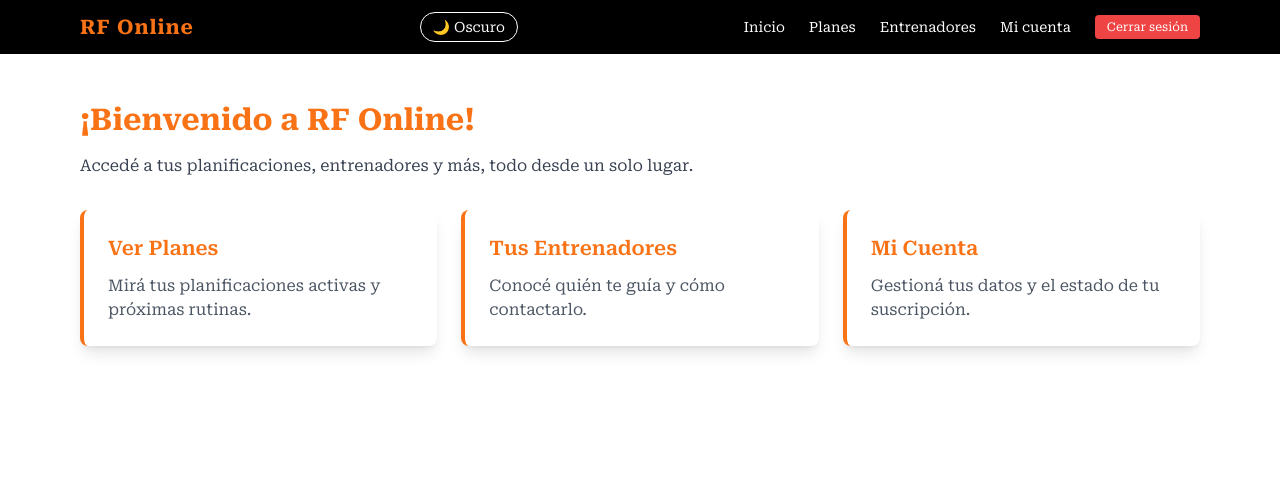
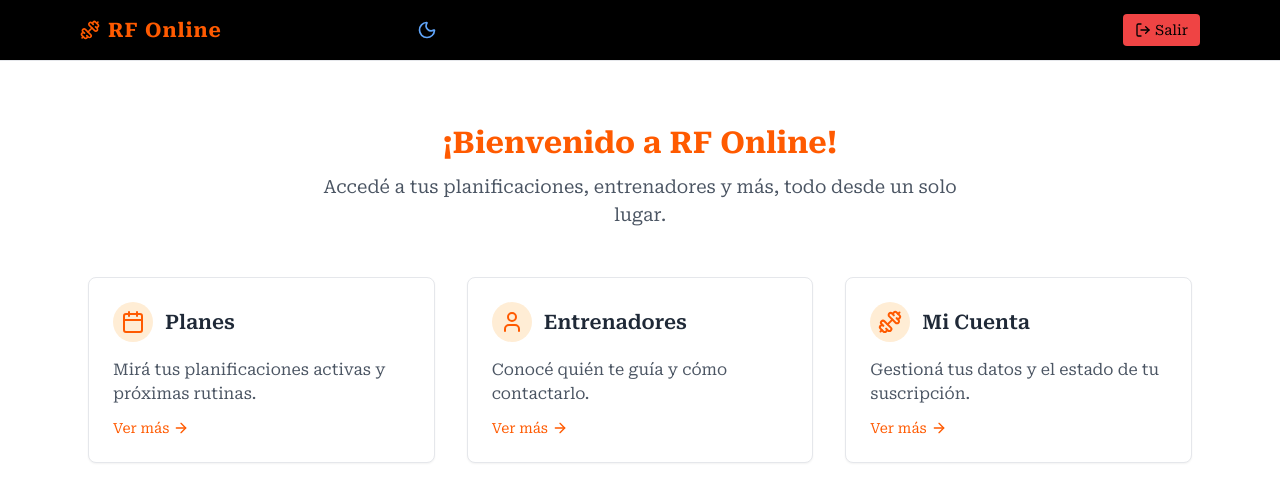
Before and after one commit to nahuelmieres/rf-online-frontend, a React (Vite) app: page / in a window 1280 px wide. Shown: the top 502 px of the page. Built offline with nearby package versions, Linux system fonts and the light colour scheme; sample sign-in values are in the browser's storage.

Commit message:
Mejoras en Planes.jsx

```diff
--- a/package.json
+++ b/package.json
@@ -13,12 +13,16 @@
   "author": "",
   "license": "ISC",
   "dependencies": {
+    "@fontsource/inter": "^5.2.6",
+    "@fontsource/roboto-mono": "^5.2.6",
+    "@heroicons/react": "^2.2.0",
     "axios": "^1.10.0",
     "jwt-decode": "^4.0.0",
+    "lucide-react": "^0.525.0",
     "path": "^0.12.7",
     "react": "^19.1.0",
     "react-dom": "^19.1.0",
-    "react-router-dom": "^7.6.2"
+    "react-router-dom": "^7.6.3"
   },
   "devDependencies": {
     "@vitejs/plugin-react": "^4.6.0",
--- a/src/components/Navbar.jsx
+++ b/src/components/Navbar.jsx
@@ -1,12 +1,12 @@
 import React, { useState, useEffect } from 'react';
 import { Link, useNavigate } from 'react-router-dom';
 import { useAuth } from '../context/AuthContext';
+import { Sun, Moon, Menu, X, Home, Dumbbell, Users, UserCircle, LogOut } from 'lucide-react';
 
 const Navbar = () => {
   const { usuario, logout } = useAuth();
   const [menuAbierto, setMenuAbierto] = useState(false);
   const [darkMode, setDarkMode] = useState(() => {
-    // Verifica el tema guardado o el preference del sistema
     return localStorage.getItem('theme') === 'dark' ||
            (window.matchMedia('(prefers-color-scheme: dark)').matches && !localStorage.getItem('theme'));
   });
@@ -26,122 +26,132 @@ const Navbar = () => {
     setDarkMode(prev => !prev);
   };
 
-  if (!usuario) return null;
-
   const handleLogout = () => {
     logout();
     navigate('/login');
   };
 
+  if (!usuario) return null;
+
+  // Componente auxiliar para items de navegación
+  const NavItem = ({ to, icon, text }) => (
+    <li>
+      <Link to={to} className="flex items-center gap-1.5 hover:text-primary-light dark:hover:text-primary-dark transition">
+        {icon}
+        <span>{text}</span>
+      </Link>
+    </li>
+  );
+
+  // Componente auxiliar para items mobile
+  const MobileNavItem = ({ to, icon, text, onClick }) => (
+    <li className="border-b border-gray-700 last:border-0">
+      <Link
+        to={to}
+        onClick={onClick}
+        className="flex items-center gap-2 py-3 px-2 hover:text-primary-light dark:hover:text-primary-dark"
+      >
+        {icon}
+        <span>{text}</span>
+      </Link>
+    </li>
+  );
+
   return (
-    <header className="bg-black dark:bg-gray-900 text-white">
+    <header className="bg-gym-black dark:bg-gray-850 border-b border-gray-200 dark:border-gray-700">
       <nav className="max-w-6xl mx-auto px-4 py-3 flex justify-between items-center">
-        <h1 className="text-xl font-bold tracking-wider text-orange-500 dark:text-orange-400">
-          <Link to="/">RF Online</Link>
+        <h1 className="text-xl font-bold tracking-wider text-gym-orange dark:text-primary-dark">
+          <Link to="/" className="flex items-center gap-2">
+            <Dumbbell className="w-5 h-5" />
+            <span>RF Online</span>
+          </Link>
         </h1>
 
         <div className="flex items-center gap-4">
           {/* Botón Dark Mode */}
           <button
             onClick={toggleDarkMode}
-            className="hidden md:flex items-center gap-1 text-sm px-3 py-1 border border-white rounded-full hover:bg-white hover:text-black transition"
-            aria-label={darkMode ? 'Cambiar a modo claro' : 'Cambiar a modo oscuro'}
+            className="p-2 rounded-full hover:bg-gray-200 dark:hover:bg-gray-700 transition"
+            aria-label={darkMode ? 'Modo claro' : 'Modo oscuro'}
           >
             {darkMode ? (
-              <span className="flex items-center gap-1">
-                <span>☀️</span>
-                <span className="hidden lg:inline">Claro</span>
-              </span>
+              <Sun className="w-5 h-5 text-yellow-300" />
             ) : (
-              <span className="flex items-center gap-1">
-                <span>🌙</span>
-                <span className="hidden lg:inline">Oscuro</span>
-              </span>
+              <Moon className="w-5 h-5 text-blue-400" />
             )}
           </button>
 
-          {/* Menú hamburguesa para mobile */}
+          {/* Menú hamburguesa */}
           <button
-            className="md:hidden"
+            className="md:hidden p-1"
             onClick={() => setMenuAbierto(!menuAbierto)}
-            aria-label="Menú"
           >
-            <svg
-              className="w-6 h-6"
-              fill="none"
-              stroke="currentColor"
-              viewBox="0 0 24 24"
-            >
-              {menuAbierto ? (
-                <path strokeLinecap="round" strokeLinejoin="round" strokeWidth={2} d="M6 18L18 6M6 6l12 12" />
-              ) : (
-                <path strokeLinecap="round" strokeLinejoin="round" strokeWidth={2} d="M4 6h16M4 12h16M4 18h16" />
-              )}
-            </svg>
+            {menuAbierto ? (
+              <X className="w-6 h-6" />
+            ) : (
+              <Menu className="w-6 h-6" />
+            )}
           </button>
         </div>
 
         {/* Navegación desktop */}
-        <ul className="hidden md:flex gap-6 text-sm font-medium items-center">
-          <li><Link to="/" className="hover:text-orange-500 dark:hover:text-orange-400">Inicio</Link></li>
-          <li><Link to="/planes" className="hover:text-orange-500 dark:hover:text-orange-400">Planes</Link></li>
-          <li><Link to="/entrenadores" className="hover:text-orange-500 dark:hover:text-orange-400">Entrenadores</Link></li>
-          <li><Link to="/cuenta" className="hover:text-orange-500 dark:hover:text-orange-400">Mi cuenta</Link></li>
+        <ul className="hidden md:flex gap-6 items-center">
+          <NavItem to="/" icon={<Home size={18} />} text="Inicio" />
+          <NavItem to="/planes" icon={<Dumbbell size={18} />} text="Mi Plan" />
+          <NavItem to="/entrenadores" icon={<Users size={18} />} text="Entrenadores" />
+          <NavItem to="/cuenta" icon={<UserCircle size={18} />} text="Mi cuenta" />
           <li>
             <button
               onClick={handleLogout}
-              className="bg-red-500 hover:bg-red-600 text-white px-3 py-1 rounded text-xs"
+              className="flex items-center gap-1 text-sm bg-red-500 hover:bg-red-600 px-3 py-1.5 rounded"
             >
-              Cerrar sesión
+              <LogOut size={16} />
+              <span>Salir</span>
             </button>
           </li>
         </ul>
       </nav>
 
-      {/* Navegación mobile */}
+      {/* Menú mobile */}
       {menuAbierto && (
-        <ul className="md:hidden px-4 pb-4 flex flex-col gap-2 text-sm font-medium bg-black dark:bg-gray-900">
-          <li>
-            <Link to="/" onClick={() => setMenuAbierto(false)} className="block py-2 hover:text-orange-500 dark:hover:text-orange-400">
-              Inicio
-            </Link>
-          </li>
-          <li>
-            <Link to="/planes" onClick={() => setMenuAbierto(false)} className="block py-2 hover:text-orange-500 dark:hover:text-orange-400">
-              Planes
-            </Link>
-          </li>
-          <li>
-            <Link to="/entrenadores" onClick={() => setMenuAbierto(false)} className="block py-2 hover:text-orange-500 dark:hover:text-orange-400">
-              Entrenadores
-            </Link>
-          </li>
-          <li>
-            <Link to="/cuenta" onClick={() => setMenuAbierto(false)} className="block py-2 hover:text-orange-500 dark:hover:text-orange-400">
-              Mi cuenta
-            </Link>
-          </li>
-          <li className="pt-2">
+        <div className="md:hidden px-4 pb-4 bg-gym-black dark:bg-gray-850 border-t border-gray-700">
+          <MobileNavItem
+            to="/"
+            icon={<Home size={18} />}
+            text="Inicio"
+            onClick={() => setMenuAbierto(false)}
+          />
+          <MobileNavItem
+            to="/planes"
+            icon={<Dumbbell size={18} />}
+            text="Planes"
+            onClick={() => setMenuAbierto(false)}
+          />
+          <MobileNavItem
+            to="/entrenadores"
+            icon={<Users size={18} />}
+            text="Entrenadores"
+            onClick={() => setMenuAbierto(false)}
+          />
+          <MobileNavItem
+            to="/cuenta"
+            icon={<UserCircle size={18} />}
+            text="Mi cuenta"
+            onClick={() => setMenuAbierto(false)}
+          />
+          <li className="mt-2 pt-2 border-t border-gray-700">
             <button
               onClick={() => {
                 handleLogout();
                 setMenuAbierto(false);
               }}
-              className="bg-red-500 hover:bg-red-600 text-white px-3 py-1 rounded text-xs w-full text-center"
+              className="flex items-center justify-center gap-2 w-full bg-red-500 hover:bg-red-600 text-white px-4 py-2 rounded"
             >
-              Cerrar sesión
+              <LogOut size={16} />
+              <span>Cerrar sesión</span>
             </button>
           </li>
-          {/* Dark Mode en mobile */}
-          <li className="pt-2">
-            <button
-              onClick={toggleDarkMode}
-              className="flex items-center gap-2 text-sm px-3 py-1 border border-white rounded-full hover:bg-white hover:text-black w-full justify-center"
-            >
-              {darkMode ? '☀️ Modo Claro' : '🌙 Modo Oscuro'}
-            </button>
-          </li>
-        </ul>
+        </div>
       )}
     </header>
   );
--- a/src/index.css
+++ b/src/index.css
@@ -1,8 +1,19 @@
 @tailwind base;
 @tailwind components;
 @tailwind utilities;
+
 @layer base {
   body {
-    @apply font-sans;
+    @apply font-sans bg-background-light dark:bg-background-dark text-gray-800 dark:text-gray-200;
+  }
+  h1, h2, h3 {
+    @apply text-gym-black dark:text-white;
+  }
+  a {
+    @apply transition-colors duration-200;
+  }
+  /* Estilo para tarjetas */
+  .card {
+    @apply bg-white dark:bg-gray-800 rounded-lg shadow-sm hover:shadow-md transition-shadow border border-gray-200 dark:border-gray-700;
   }
 }
--- a/src/pages/Cuenta.jsx
+++ b/src/pages/Cuenta.jsx
@@ -1,8 +1,11 @@
 import React, { useEffect, useState } from "react";
+import { User, Mail, Shield, CreditCard, Loader2, AlertCircle, CheckCircle2, XCircle } from 'lucide-react';
+import { Link } from 'react-router-dom';
 
 const Cuenta = () => {
   const [perfil, setPerfil] = useState(null);
   const [loading, setLoading] = useState(true);
+  const [error, setError] = useState(null);
 
   useEffect(() => {
     const fetchPerfil = async () => {
@@ -14,10 +17,13 @@ const Cuenta = () => {
           },
         });
 
+        if (!res.ok) throw new Error('Error al obtener el perfil');
+
         const data = await res.json();
         setPerfil(data);
       } catch (error) {
         console.error("Error al obtener el perfil", error);
+        setError(error.message);
       } finally {
         setLoading(false);
       }
@@ -26,39 +32,103 @@ const Cuenta = () => {
     fetchPerfil();
   }, []);
 
-  if (loading) return <div className="text-center mt-20 text-gray-600 dark:text-gray-400">Cargando datos...</div>;
+  if (loading) return (
+    <div className="flex flex-col items-center justify-center min-h-[300px]">
+      <Loader2 className="w-8 h-8 text-orange-500 animate-spin" />
+      <p className="mt-4 text-gray-600 dark:text-gray-400">Cargando tus datos...</p>
+    </div>
+  );
 
-  if (!perfil) return <div className="text-center mt-20 text-red-500 dark:text-red-400">Error al cargar el perfil.</div>;
+  if (error || !perfil) return (
+    <div className="flex flex-col items-center justify-center min-h-[300px] text-center p-6">
+      <AlertCircle className="w-8 h-8 text-red-500 mb-4" />
+      <h3 className="text-lg font-medium text-red-500 dark:text-red-400 mb-2">Error al cargar el perfil</h3>
+      <p className="text-gray-600 dark:text-gray-400 mb-4">{error}</p>
+      <Link
+        to="/"
+        className="text-orange-500 dark:text-orange-400 hover:underline"
+      >
+        Volver al inicio
+      </Link>
+    </div>
+  );
 
   return (
-    <div className="max-w-4xl mx-auto mt-10 p-6 bg-white dark:bg-gray-800 shadow-lg rounded-lg border-l-4 border-orange-500">
-      <h1 className="text-2xl font-bold text-orange-500 dark:text-orange-400 mb-6">Mi cuenta</h1>
+    <div className="max-w-4xl mx-auto my-8 p-6 sm:p-8 card">
+      <div className="flex items-center gap-3 mb-6">
+        <User className="w-6 h-6 text-orange-500 dark:text-orange-400" />
+        <h1 className="text-2xl font-bold text-gray-800 dark:text-white">Mi cuenta</h1>
+      </div>
 
-      <div className="space-y-4">
-        <div className="flex items-baseline">
-          <span className="inline-block w-24 font-medium text-gray-700 dark:text-gray-300">Nombre:</span>
-          <span className="text-gray-900 dark:text-white">{perfil.nombre}</span>
+      <div className="space-y-6">
+        {/* Sección Información Personal */}
+        <div className="border-b border-gray-200 dark:border-gray-700 pb-6">
+          <h2 className="text-lg font-semibold text-gray-800 dark:text-white mb-4">Información personal</h2>
+
+          <div className="grid grid-cols-1 md:grid-cols-2 gap-4">
+            <InfoItem
+              icon={<User className="w-5 h-5" />}
+              label="Nombre"
+              value={perfil.nombre}
+            />
+
+            <InfoItem
+              icon={<Mail className="w-5 h-5" />}
+              label="Email"
+              value={perfil.email}
+            />
+
+            <InfoItem
+              icon={<Shield className="w-5 h-5" />}
+              label="Rol"
+              value={perfil.rol}
+              capitalize
+            />
+          </div>
         </div>
 
-        <div className="flex items-baseline">
-          <span className="inline-block w-24 font-medium text-gray-700 dark:text-gray-300">Email:</span>
-          <span className="text-gray-900 dark:text-white">{perfil.email}</span>
-        </div>
+        {/* Sección Suscripción */}
+        <div>
+          <h2 className="text-lg font-semibold text-gray-800 dark:text-white mb-4">Suscripción</h2>
 
-        <div className="flex items-baseline">
-          <span className="inline-block w-24 font-medium text-gray-700 dark:text-gray-300">Rol:</span>
-          <span className="text-gray-900 dark:text-white capitalize">{perfil.rol}</span>
-        </div>
+          <InfoItem
+            icon={<CreditCard className="w-5 h-5" />}
+            label="Estado"
+            value={perfil.estadoPago ? "Activo" : "Inactivo"}
+            iconStatus={perfil.estadoPago ?
+              <CheckCircle2 className="w-5 h-5 text-green-500" /> :
+              <XCircle className="w-5 h-5 text-red-500" />
+            }
+          />
 
-        <div className="flex items-baseline">
-          <span className="inline-block w-24 font-medium text-gray-700 dark:text-gray-300">Estado:</span>
-          <span className={`font-medium ${perfil.estadoPago ? 'text-green-600 dark:text-green-400' : 'text-red-600 dark:text-red-400'}`}>
-            {perfil.estadoPago ? "Activo" : "Inactivo"}
-          </span>
+          {!perfil.estadoPago && (
+            <Link
+              to="/suscripcion"
+              className="inline-block mt-4 px-4 py-2 bg-orange-500 hover:bg-orange-600 text-white rounded-md transition-colors"
+            >
+              Activar suscripción
+            </Link>
+          )}
         </div>
       </div>
     </div>
   );
 };
 
+// Componente auxiliar para items de información
+const InfoItem = ({ icon, label, value, capitalize = false, iconStatus = null }) => (
+  <div className="flex items-start gap-3">
+    <div className="p-1.5 bg-orange-100 dark:bg-orange-900/30 rounded-full">
+      {icon}
+    </div>
+    <div className="flex-1">
+      <p className="text-sm font-medium text-gray-500 dark:text-gray-400">{label}</p>
+      <p className={`text-gray-800 dark:text-white ${capitalize ? 'capitalize' : ''}`}>
+        {value}
+        {iconStatus && <span className="ml-2">{iconStatus}</span>}
+      </p>
+    </div>
+  </div>
+);
+
 export default Cuenta;
--- a/src/pages/Inicio.jsx
+++ b/src/pages/Inicio.jsx
@@ -1,54 +1,84 @@
 import React from 'react';
 import { Link } from 'react-router-dom';
+import { Calendar, Dumbbell, User, ArrowRight } from 'lucide-react';
 
 const Inicio = () => {
   return (
-    <section className="max-w-6xl mx-auto px-4 py-8">
-      <h2 className="text-3xl font-bold text-orange-500 dark:text-orange-400 mb-4">
+    <section className="max-w-6xl mx-auto px-6 py-12">
+      <div className="text-center mb-12 px-4">
+        <h2 className="text-3xl font-bold text-gym-orange dark:text-primary-dark mb-3">
           ¡Bienvenido a RF Online!
         </h2>
-      <p className="text-gray-700 dark:text-gray-300 mb-8">
+        <p className="text-lg text-gray-600 dark:text-gray-300 max-w-2xl mx-auto">
           Accedé a tus planificaciones, entrenadores y más, todo desde un solo lugar.
         </p>
+      </div>
 
-      <div className="grid grid-cols-1 md:grid-cols-3 gap-6">
+      <div className="grid grid-cols-1 md:grid-cols-3 gap-8 px-4 md:px-0">
         {/* Card Planes */}
         <Link
           to="/planes"
-          className="bg-white dark:bg-gray-800 shadow-lg hover:shadow-xl rounded-lg border-l-4 border-orange-500 p-6 transition-all hover:translate-y-[-4px]"
+          className="card group p-6" /* Padding interno aumentado */
         >
-          <h3 className="text-xl font-semibold text-orange-500 dark:text-orange-400 mb-3">
-            Ver Planes
+          <div className="flex items-center gap-3 mb-4">
+            <div className="bg-orange-100 dark:bg-orange-900/30 p-2 rounded-full">
+              <Calendar className="w-6 h-6 text-gym-orange dark:text-orange-300" />
+            </div>
+            <h3 className="text-xl font-semibold text-gray-800 dark:text-white">
+              Planes
             </h3>
-          <p className="text-gray-600 dark:text-gray-400">
+          </div>
+          <p className="text-gray-600 dark:text-gray-400 mb-3">
             Mirá tus planificaciones activas y próximas rutinas.
           </p>
+          <div className="flex items-center text-gym-orange dark:text-orange-300 mt-auto">
+            <span className="text-sm font-medium">Ver más</span>
+            <ArrowRight className="w-4 h-4 ml-1 transition-transform group-hover:translate-x-1" />
+          </div>
         </Link>
 
         {/* Card Entrenadores */}
         <Link
           to="/entrenadores"
-          className="bg-white dark:bg-gray-800 shadow-lg hover:shadow-xl rounded-lg border-l-4 border-orange-500 p-6 transition-all hover:translate-y-[-4px]"
+          className="card group p-6"
         >
-          <h3 className="text-xl font-semibold text-orange-500 dark:text-orange-400 mb-3">
-            Tus Entrenadores
+          <div className="flex items-center gap-3 mb-4">
+            <div className="bg-orange-100 dark:bg-orange-900/30 p-2 rounded-full">
+              <User className="w-6 h-6 text-gym-orange dark:text-orange-300" />
+            </div>
+            <h3 className="text-xl font-semibold text-gray-800 dark:text-white">
+              Entrenadores
             </h3>
-          <p className="text-gray-600 dark:text-gray-400">
+          </div>
+          <p className="text-gray-600 dark:text-gray-400 mb-3">
             Conocé quién te guía y cómo contactarlo.
           </p>
+          <div className="flex items-center text-gym-orange dark:text-orange-300 mt-auto">
+            <span className="text-sm font-medium">Ver más</span>
+            <ArrowRight className="w-4 h-4 ml-1 transition-transform group-hover:translate-x-1" />
+          </div>
         </Link>
 
         {/* Card Cuenta */}
         <Link
           to="/cuenta"
-          className="bg-white dark:bg-gray-800 shadow-lg hover:shadow-xl rounded-lg border-l-4 border-orange-500 p-6 transition-all hover:translate-y-[-4px]"
+          className="card group p-6"
         >
-          <h3 className="text-xl font-semibold text-orange-500 dark:text-orange-400 mb-3">
+          <div className="flex items-center gap-3 mb-4">
+            <div className="bg-orange-100 dark:bg-orange-900/30 p-2 rounded-full">
+              <Dumbbell className="w-6 h-6 text-gym-orange dark:text-orange-300" />
+            </div>
+            <h3 className="text-xl font-semibold text-gray-800 dark:text-white">
               Mi Cuenta
             </h3>
-          <p className="text-gray-600 dark:text-gray-400">
+          </div>
+          <p className="text-gray-600 dark:text-gray-400 mb-3">
             Gestioná tus datos y el estado de tu suscripción.
           </p>
+          <div className="flex items-center text-gym-orange dark:text-orange-300 mt-auto">
+            <span className="text-sm font-medium">Ver más</span>
+            <ArrowRight className="w-4 h-4 ml-1 transition-transform group-hover:translate-x-1" />
+          </div>
         </Link>
       </div>
     </section>
--- a/tailwind.config.js
+++ b/tailwind.config.js
@@ -1,21 +1,27 @@
-/** @type {import('tailwindcss').Config} */
 module.exports = {
-  darkMode: 'class', // o 'media'
-  content: [
-    "./index.html",
-    "./src/**/*.{js,ts,jsx,tsx}",
-  ],
+  darkMode: 'class',
+  content: ["./index.html", "./src/**/*.{js,ts,jsx,tsx}"],
   theme: {
     extend: {
       colors: {
         'gym-orange': '#FF5A00',
         'gym-black': '#000000',
         gray: {
-        850: '#1e293b', // Gris ultra oscuro
-      }
+          850: '#1e293b',
+        },
+        // Nuevos colores estilo FullstackOpen
+        primary: {
+          light: '#FF5A00', // Usamos tu naranja como primario
+          dark: '#FF8C66',  // Naranja más claro para dark mode
+        },
+        background: {
+          light: '#f8f9fa',
+          dark: '#121212',  // Más oscuro que el original para contraste
+        }
       },
       fontFamily: {
-        sans: ['"Roboto Serif"', 'serif'], // Aplica esta fuente como default
+        sans: ['"Roboto Serif"', 'serif'],
+        mono: ['"Roboto Mono"', 'monospace'] // Para código/comentarios
       },
     },
   },
```
Also changed, not shown: src/pages/Planes.jsx (+119 -31 lines), 1 other file (tests, documents, lock files or other folders). Lines whose indentation alone changed are shown as unchanged.
